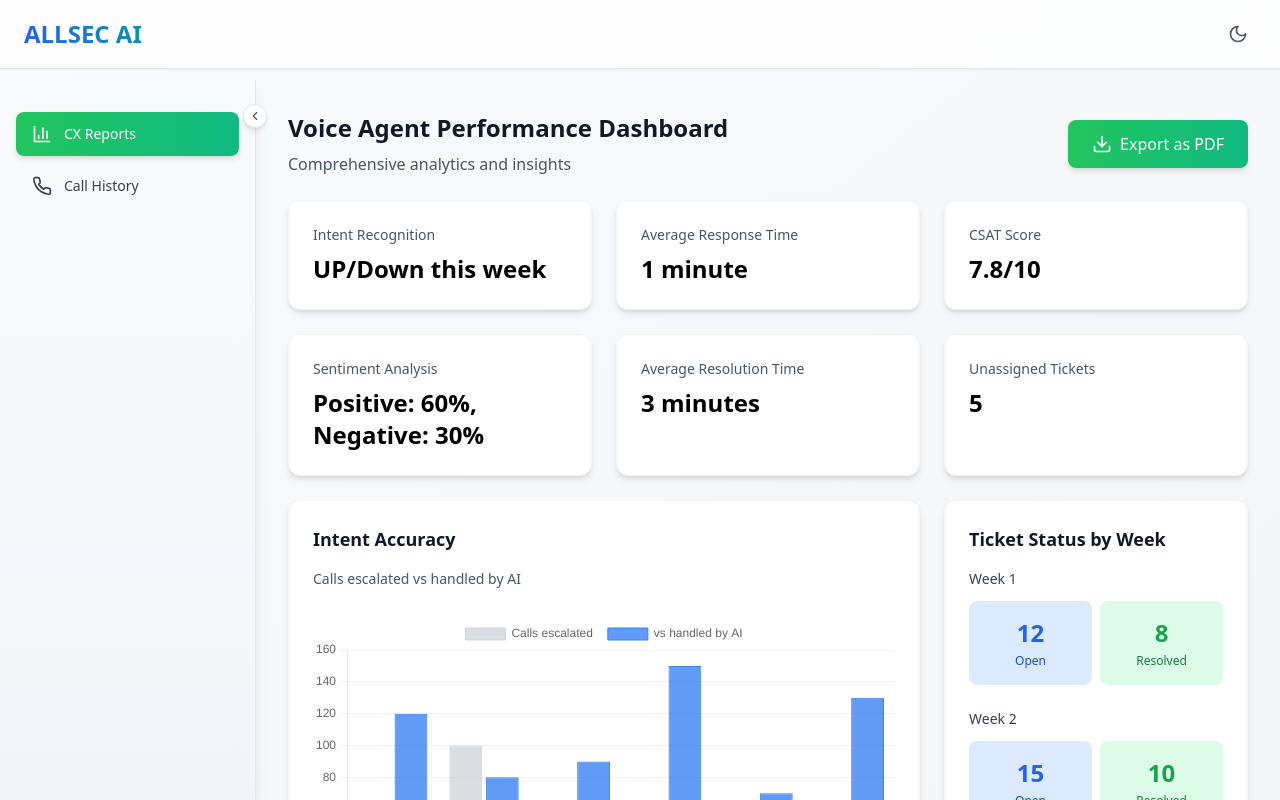
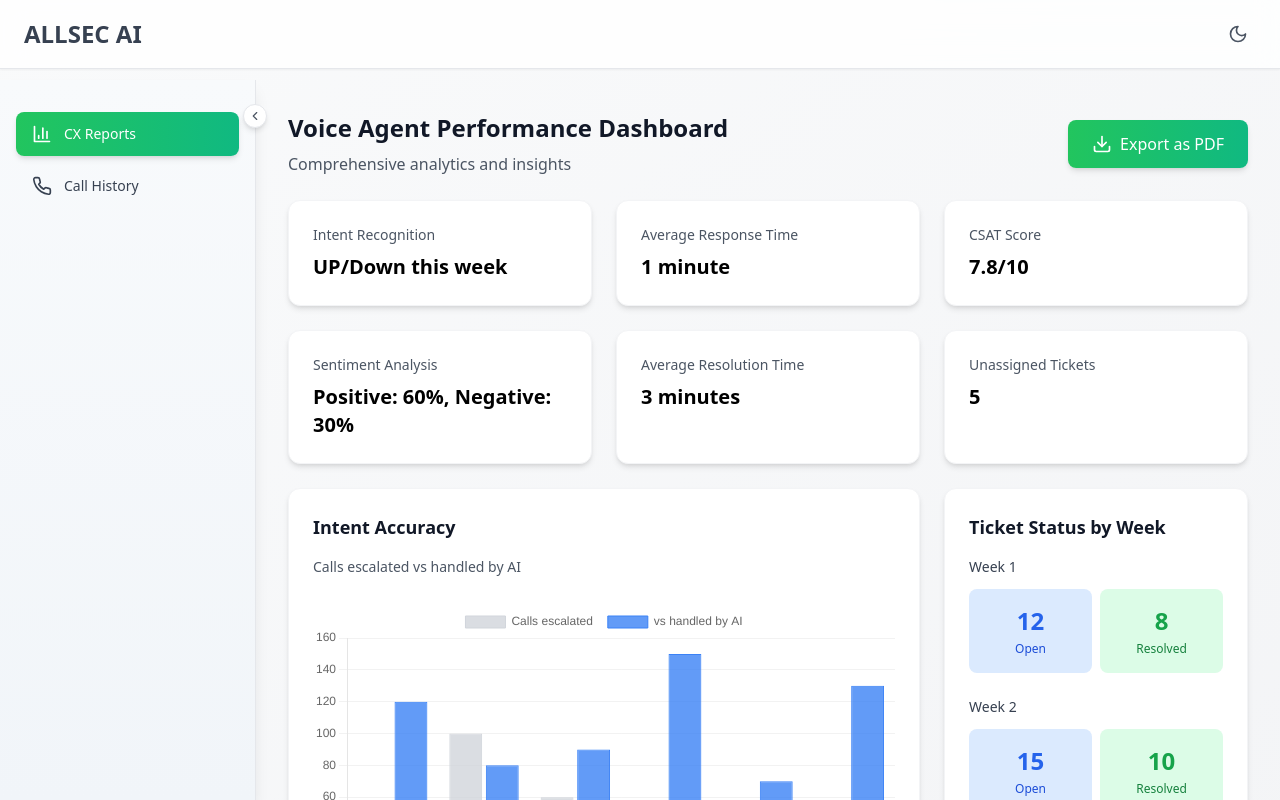
Before and after one commit to ranjithRW/new-allsec-dashboard, a React (Vite) app: page / in a window 1280 px wide. Shown: the top 800 px of the page. Built offline with nearby package versions, Linux system fonts and the light colour scheme.

Commit message:
small fix ui

```diff
--- a/src/components/Navbar.tsx
+++ b/src/components/Navbar.tsx
@@ -19,7 +19,7 @@ export default function Navbar({ onMenuClick }: NavbarProps) {
           >
             <Menu size={20} className="text-gray-600 dark:text-gray-300" />
           </button>
-          <h1 className="text-xl sm:text-2xl font-bold bg-gradient-to-r from-blue-600 to-cyan-600 bg-clip-text text-transparent">
+          <h1 className="text-xl sm:text-2xl font-bold text-gray-700 dark:text-white">
             ALLSEC AI
           </h1>
         </div>
--- a/src/pages/CXReports.tsx
+++ b/src/pages/CXReports.tsx
@@ -210,7 +210,7 @@ export default function CXReports() {
             className="bg-white dark:bg-gray-800 rounded-xl shadow-md p-4 sm:p-6 border border-gray-100 dark:border-gray-700"
           >
             <p className="text-xs sm:text-sm text-gray-600 dark:text-gray-400 font-medium mb-2">{kpi.label}</p>
-            <p className={`text-xl sm:text-2xl font-bold text-black dark:text-white`}>
+            <p className={`text-sm sm:text-xl font-bold text-black dark:text-white`}>
               {kpi.value}
             </p>
           </motion.div>
```
